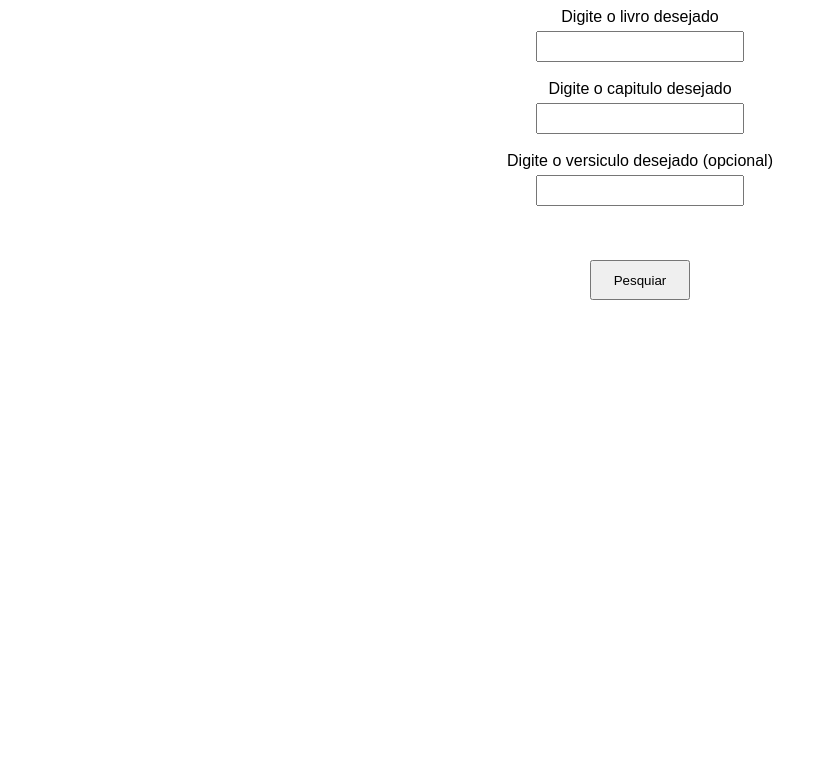
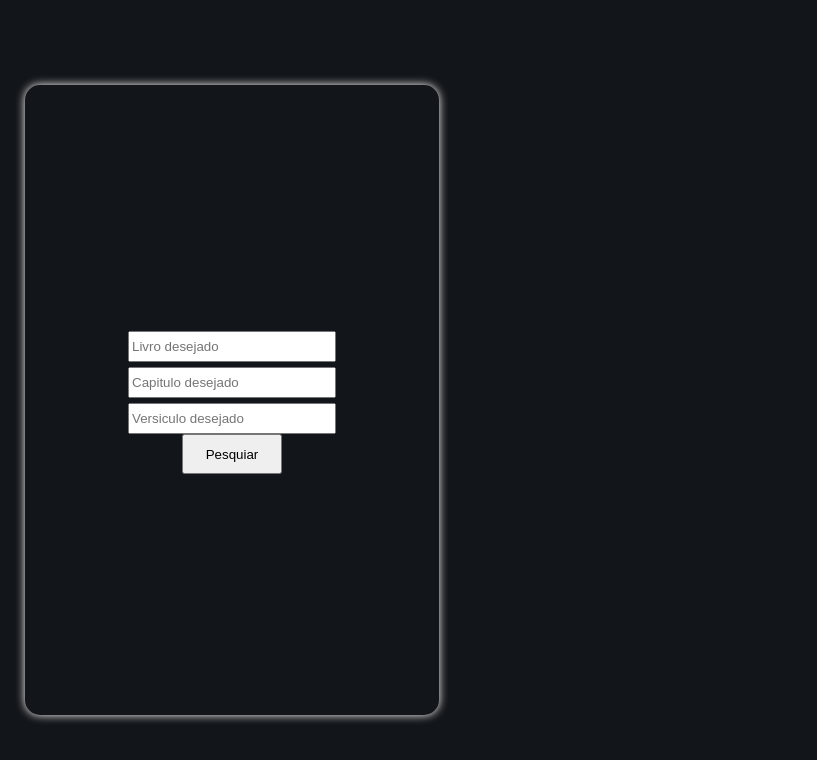
Before and after one commit to luisMilani02/bibleSearcher, a plain HTML site: page index.html in a window 1280 px wide. Shown: the whole page, without its empty margins (0-817 px from the left). Drawn offline with Linux system fonts and the light colour scheme.

Commit message:
Css updated + validation for inputs

```diff
--- a/index.html
+++ b/index.html
@@ -8,14 +8,18 @@
     <link rel="stylesheet" href="style.css">
 </head>
 <body>
-    <label for="livro">Digite o livro desejado</label>
-    <input type="text" name="livro" id="livro"><br>
-    <label for="cap">Digite o capitulo desejado</label>
-    <input type="number" name="cap" id="cap"><br>
-    <label for="vers">Digite o versiculo desejado (opcional)</label>
-    <input type="number" name="vers" id="ver"><br><br><br>
+    <section class="inputs">
+        <!-- <label for="livro">Digite o livro desejado</label> -->
+        <input type="text" name="livro" id="livro" placeholder="Livro desejado">
 
-    <button onclick="pesquisa()">Pesquiar</button>
+        <!-- <label for="cap">Digite o capitulo desejado</label> -->
+        <input type="number" name="cap" id="cap" placeholder="Capitulo desejado">
+
+        <!-- <label for="versiculo">Digite o versiculo desejado (opcional)</label> -->
+        <input type="text" name="versiculo" id="ver" placeholder="Versiculo desejado">
+
+        <button onclick="pesquisa()">Pesquiar</button>
+    </section>
 
     <section id="textos"></section>
 
--- a/script.js
+++ b/script.js
@@ -1,7 +1,8 @@
 const URL = 'https://bible-api.com/'
 
 const textos = document.getElementById('textos')
-
+const regexVer = /^[1-9-]+&/
+const regexCap = /^[1-9]/
 
 async function ver(livro, capitulo, vesr) {
     const resp = await fetch(URL + livro + '+' + capitulo + ':' + vesr + '?translation=almeida')
@@ -18,7 +19,7 @@ async function ver(livro, capitulo, vesr) {
         const text = document.createElement('p')
         text.textContent = verse.verse + ' - ' + verse.text
         textos.appendChild(text)
-        console.log(verse.verse + ' - ' + verse.text)
+        // console.log(verse.verse + ' - ' + verse.text)
     }
 }
 
@@ -37,7 +38,7 @@ async function cap(livro, capitulo) {
         const text = document.createElement('p')
         text.textContent = verse.verse + ' - ' + verse.text
         textos.appendChild(text)
-        console.log(verse.verse + ' - ' + verse.text)
+        // console.log(verse.verse + ' - ' + verse.text)
     }
 }
 
@@ -51,8 +52,20 @@ function pesquisa() {
     const versiculo = verInput.value
 
     if (versiculo == null || versiculo == '' || versiculo == 0) {
-        cap(livro, capitulo)
+        if (regexCap.test(capitulo)) {
+            cap(livro, capitulo)
+        } else {
+            erro('capitulo')
+        }
     } else {
-        ver(livro, capitulo, versiculo)
+        if (regexVer.test(versiculo)) {
+            ver(livro, capitulo, versiculo)
+        } else {
+            erro('versiculo')
+        }
     }
 }
+
+function erro(tipo) {
+    return alert(`Insira um valor valido no ${tipo}`)
+}
--- a/style.css
+++ b/style.css
@@ -1,8 +1,13 @@
 body {
+    height: 100vh;
     display: flex;
     flex-direction: column;
-    align-items: center;
+    justify-content: center;
     font-family: Arial, Helvetica, sans-serif;
+    background-color: #121519;
+    color: whitesmoke;
+    padding: 0;
+    margin: 0;
 }
 
 button {
@@ -25,9 +30,21 @@ h2 {
     text-align: center;
 }
 
-section {
-    margin: 15px 0 75px 0;
-    text-align: left;
-    /* background-color: blue;   */
-    width: 75%;
+.inputs {
+    height: 75vh;
+    width: 30vw;
+    margin-left: 25px;
+    align-items: center;
+    justify-content: center;
+    display: flex;
+    flex-direction: column;
+    /* border: 2px solid white; */
+    border-radius: 15px;
+    box-shadow: 0 0 10px white;
+    padding: 15px;
+    transition-duration: 250ms;
 }
+
+.inputs:hover {
+    box-shadow: 0 0 15px white;
+}
```
